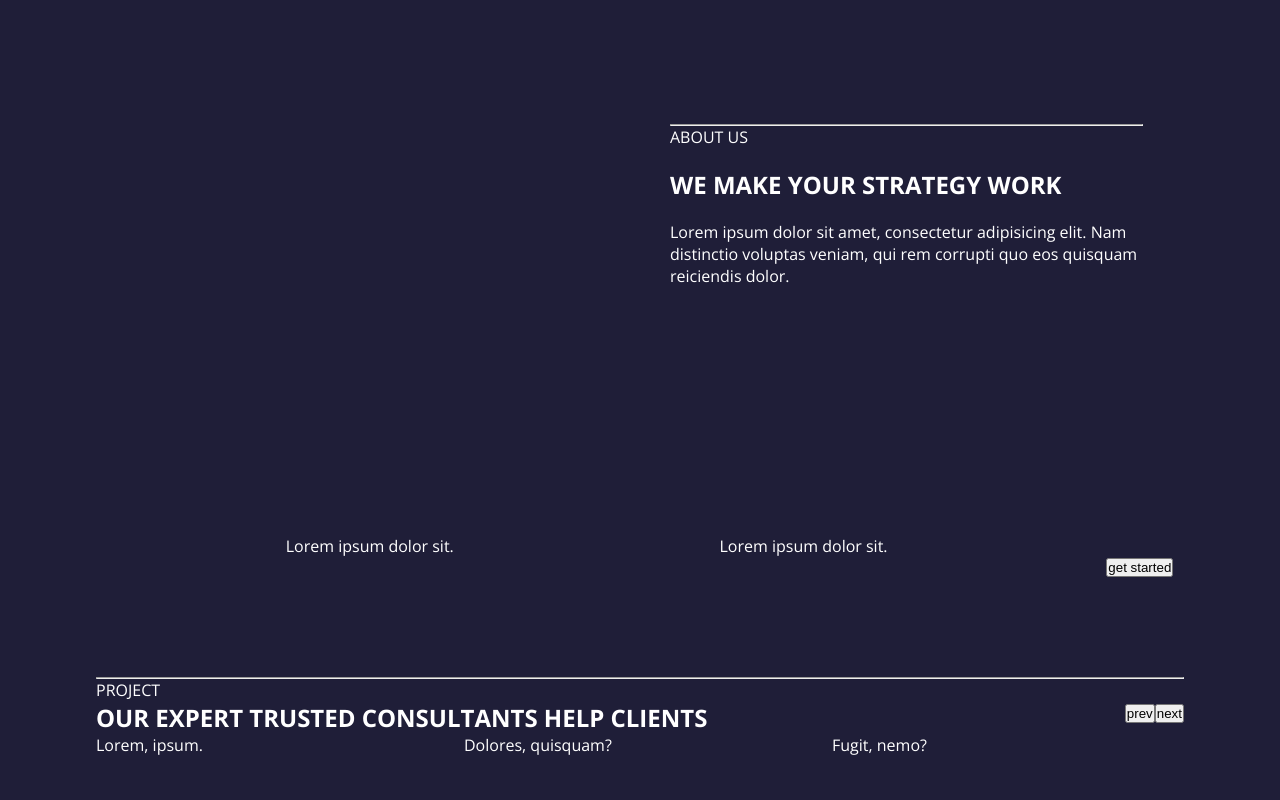
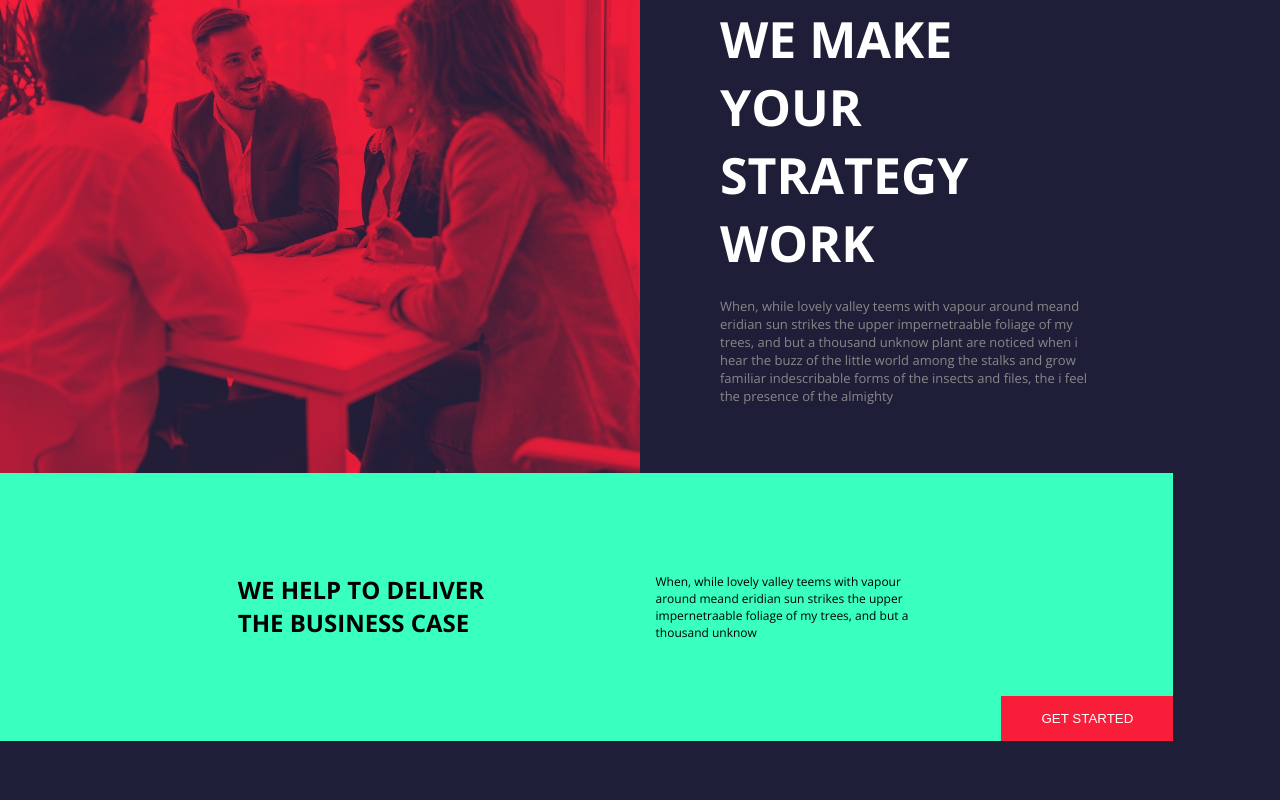
Before and after one commit to chrialge/proj-html-vuejs, a Vue app: page / in a window 1280 px wide. Shown: the part 1600-2400 px from the top of the page. Built offline with nearby package versions, Linux system fonts and the light colour scheme.

Commit message:
add new component inside of mainapp(about-us) add style at the about-us

```diff
--- a/src/assets/scss/Partial/_main.scss
+++ b/src/assets/scss/Partial/_main.scss
@@ -116,28 +116,57 @@
         flex-wrap: wrap;
         .left{
             width: calc((100% /12) * 6);
-            height: 600px;
+
+            img{
+                width: 100%;
+                height: 100%;
+            }
         }
         .right{
             width: calc((100% /12) * 5);
             align-self: center;
-            padding: 0  30px;
+            padding: 0  80px;
 
             &>*{
                 margin-bottom: 20px;
             }
+
+            .section >div{
+                display: inline-block;
+                margin-right: 20px;
+            }
+
+            h1{
+                font-size: 50px;
+            }
+            p{
+                color: $phlox-text-paragraph;
+                font-size: 13px;
+            }
         }
         .banner{
+            color: $phlox-text-dark;
+            background-color: $phlox-bg-important;
             width: calc((100% /12) * 11);
-            padding: 20px ;
+            padding: 100px ;
             position: relative;
             display: flex;
             justify-content: space-evenly;
-            .left_banner{
-                text-align: center;
+
+            .left_banner, .right_banner{
+
+                width: 280px;
+            }
+            .right_banner{
+                font-size: 12px;
             }
 
             button{
+                cursor: pointer;
+                padding: 15px 40px;
+                color: $phlox-text-light;
+                background-color: $phlox-bg-btn-primary;
+                border: none;
                 position: absolute;
                 right: 0;
                 bottom: 0;
--- a/src/components/MainApp.vue
+++ b/src/components/MainApp.vue
@@ -1,12 +1,14 @@
 <script>
 import Jumbotron from './components-section/Jumbotron.vue';
 import OurConsultation from './components-section/OurConsultation.vue';
+import AboutUs from './components-section/AboutUs.vue'
 
 export default {
     name: 'MainApp',
     components: {
         Jumbotron,
         OurConsultation,
+        AboutUs,
     },
     data() {
         return {
@@ -24,33 +26,7 @@ export default {
     <OurConsultation/>
     <!-- /#our-consultation -->
 
-    <section id="about-us">
-        <div class="container">
-            <div class="left">Lorem.</div>
-            <div class="right">
-                <div class="section">
-                    <hr>
-                    <span>ABOUT US</span>
-                </div>
-                <h1>WE MAKE YOUR STRATEGY WORK</h1>
-                <p>
-                    Lorem ipsum dolor sit amet, consectetur adipisicing elit. Nam distinctio voluptas veniam, qui rem
-                    corrupti quo eos quisquam reiciendis dolor.
-                </p>
-            </div>
-            <div class="banner">
-                <div class="left_banner">
-                    <span>Lorem ipsum dolor sit.</span>
-                </div>
-                <div class="right_banner">
-                    <p>Lorem ipsum dolor sit.</p>
-
-                </div>
-                <button>get started</button>
-            </div>
-        </div>
-
-    </section>
+    <AboutUs/>
     <!-- /#about-us -->
 
     <section id="project">
--- /dev/null
+++ b/src/components/components-section/AboutUs.vue
@@ -0,0 +1,45 @@
+<script>
+export default {
+    name: 'AboutUs',
+    data() {
+
+        return {}
+    }
+}
+</script>
+
+<template>
+    <section id="about-us">
+        <div class="container">
+            <div class="left">
+                <img src="../../../public/images/business-people-working-together-on-project-and-5FHSKBL.jpg"
+                alt="people working together on project">
+            </div>
+            <div class="right">
+                <div class="section">
+                    <div class="separeted_small"></div>
+                    <span>ABOUT US</span>
+                </div>
+                <h1>WE MAKE YOUR STRATEGY WORK</h1>
+                <p>
+                    When, while lovely valley teems with vapour around meand eridian sun strikes the upper impernetraable foliage of my trees, and but a thousand unknow plant are noticed when i hear the buzz of the little world among the stalks and grow familiar indescribable forms of the insects and files, the i feel the presence of the almighty
+                </p>
+            </div>
+            <div class="banner">
+                <div class="left_banner">
+                    <h1>WE HELP TO DELIVER THE BUSINESS CASE</h1>
+                </div>
+                <div class="right_banner">
+                    <p>
+                        When, while lovely valley teems with vapour around meand eridian sun strikes the upper impernetraable foliage of my trees, and but a thousand unknow
+                    </p>
+
+                </div>
+                <button>GET STARTED</button>
+            </div>
+        </div>
+
+    </section>
+</template>
+
+<style></style>
```
Also changed, not shown: src/components/components-section/OurConsultation.vue (+6 -5 lines).
